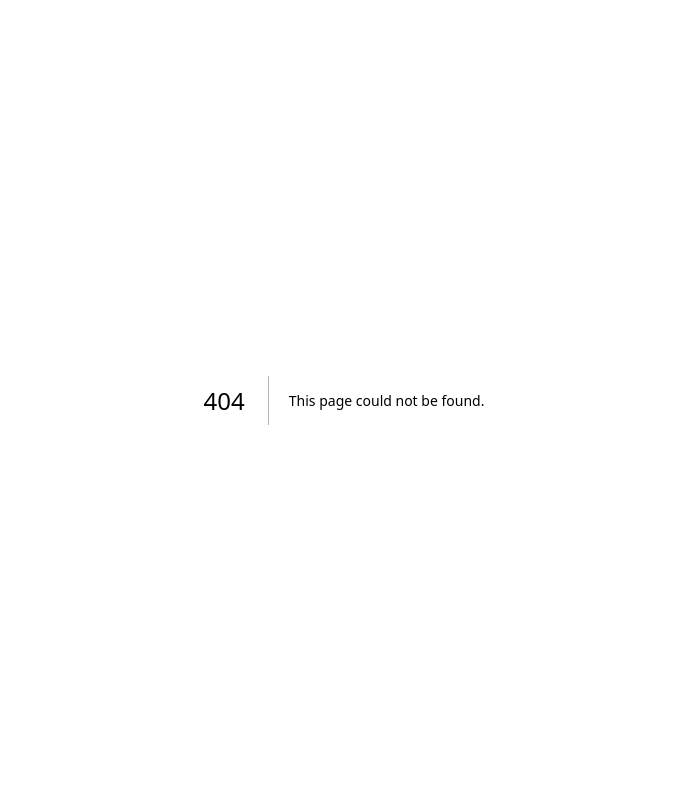
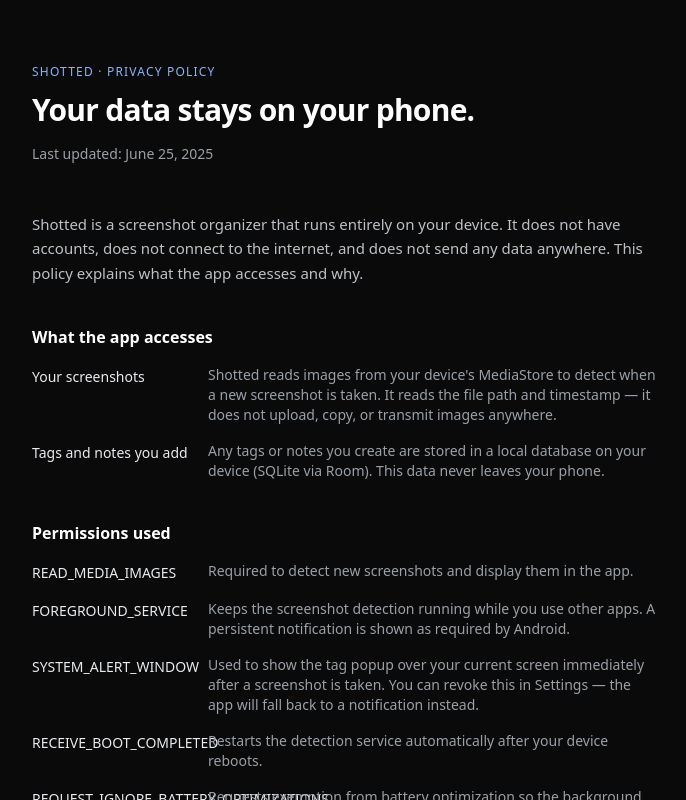
Before and after one commit to Pranav322/portfolio-v3, a Next.js app: page /privacy/shotted in a window 1280 px wide. Before the commit this address had no page. Shown: the whole page, without its empty margins (296-982 px from the left). Built offline with nearby package versions, Linux system fonts and the light colour scheme.

Commit message:
add Shotted app privacy policy page

```diff
--- /dev/null
+++ b/app/privacy/shotted/page.tsx
@@ -0,0 +1,151 @@
+import type { Metadata } from 'next';
+
+export const metadata: Metadata = {
+  title: 'Privacy Policy — Shotted',
+  description: 'Privacy policy for the Shotted screenshot organizer app.',
+};
+
+const LAST_UPDATED = 'June 25, 2025';
+const CONTACT_EMAIL = 'pranav.kumar@thesouledstore.com';
+
+export default function ShottedPrivacyPolicy() {
+  return (
+    <div className="min-h-screen overflow-y-auto bg-[#0a0a0a] text-[#e8eaed]">
+      <div className="mx-auto max-w-2xl px-6 py-16">
+        {/* Header */}
+        <div className="mb-12">
+          <p className="mb-3 text-xs font-medium uppercase tracking-widest text-[#8ab4f8]">
+            Shotted · Privacy Policy
+          </p>
+          <h1 className="mb-4 text-3xl font-semibold tracking-tight text-white">
+            Your data stays on your phone.
+          </h1>
+          <p className="text-sm text-[#9aa0a6]">Last updated: {LAST_UPDATED}</p>
+        </div>
+
+        <div className="space-y-10 text-[15px] leading-relaxed text-[#bdc1c6]">
+          {/* Overview */}
+          <section>
+            <p>
+              Shotted is a screenshot organizer that runs entirely on your device. It does not have
+              accounts, does not connect to the internet, and does not send any data anywhere. This
+              policy explains what the app accesses and why.
+            </p>
+          </section>
+
+          {/* What we access */}
+          <section>
+            <h2 className="mb-4 text-base font-semibold text-white">What the app accesses</h2>
+            <div className="space-y-4">
+              <Row
+                label="Your screenshots"
+                detail="Shotted reads images from your device's MediaStore to detect when a new screenshot is taken. It reads the file path and timestamp — it does not upload, copy, or transmit images anywhere."
+              />
+              <Row
+                label="Tags and notes you add"
+                detail="Any tags or notes you create are stored in a local database on your device (SQLite via Room). This data never leaves your phone."
+              />
+            </div>
+          </section>
+
+          {/* Permissions */}
+          <section>
+            <h2 className="mb-4 text-base font-semibold text-white">Permissions used</h2>
+            <div className="space-y-4">
+              <Row
+                label="READ_MEDIA_IMAGES"
+                detail="Required to detect new screenshots and display them in the app."
+              />
+              <Row
+                label="FOREGROUND_SERVICE"
+                detail="Keeps the screenshot detection running while you use other apps. A persistent notification is shown as required by Android."
+              />
+              <Row
+                label="SYSTEM_ALERT_WINDOW"
+                detail="Used to show the tag popup over your current screen immediately after a screenshot is taken. You can revoke this in Settings — the app will fall back to a notification instead."
+              />
+              <Row
+                label="RECEIVE_BOOT_COMPLETED"
+                detail="Restarts the detection service automatically after your device reboots."
+              />
+              <Row
+                label="REQUEST_IGNORE_BATTERY_OPTIMIZATIONS"
+                detail="Requests exemption from battery optimization so the background service is not killed by the OS. You can deny or revoke this at any time in Settings."
+              />
+            </div>
+          </section>
+
+          {/* No third parties */}
+          <section>
+            <h2 className="mb-4 text-base font-semibold text-white">Third parties</h2>
+            <p>
+              Shotted contains no analytics, no advertising SDKs, no crash reporting services, and
+              no tracking of any kind. No data is shared with any third party.
+            </p>
+          </section>
+
+          {/* Data storage */}
+          <section>
+            <h2 className="mb-4 text-base font-semibold text-white">Data storage and deletion</h2>
+            <p>
+              All data — your tags, notes, and screenshot records — is stored locally on your
+              device. Uninstalling the app deletes all of it. There is no cloud backup and no way
+              for us to access or recover it.
+            </p>
+          </section>
+
+          {/* Children */}
+          <section>
+            <h2 className="mb-4 text-base font-semibold text-white">Children</h2>
+            <p>
+              Shotted is not directed at children under 13 and does not knowingly collect
+              information from them.
+            </p>
+          </section>
+
+          {/* Changes */}
+          <section>
+            <h2 className="mb-4 text-base font-semibold text-white">Changes to this policy</h2>
+            <p>
+              If this policy changes materially, the updated version will be posted at this URL with
+              a new date. Since the app collects no data, changes are unlikely.
+            </p>
+          </section>
+
+          {/* Contact */}
+          <section>
+            <h2 className="mb-4 text-base font-semibold text-white">Contact</h2>
+            <p>
+              Questions?{' '}
+              <a
+                href={`mailto:${CONTACT_EMAIL}`}
+                className="text-[#8ab4f8] underline underline-offset-2 hover:text-white transition-colors"
+              >
+                {CONTACT_EMAIL}
+              </a>
+            </p>
+          </section>
+        </div>
+
+        {/* Footer */}
+        <div className="mt-16 border-t border-white/10 pt-8 text-xs text-[#9aa0a6]">
+          <p>
+            Shotted — made by{' '}
+            <a href="/" className="text-[#8ab4f8] hover:text-white transition-colors">
+              Pranav
+            </a>
+          </p>
+        </div>
+      </div>
+    </div>
+  );
+}
+
+function Row({ label, detail }: { label: string; detail: string }) {
+  return (
+    <div className="grid grid-cols-[160px_1fr] gap-4 max-sm:grid-cols-1 max-sm:gap-1">
+      <span className="pt-0.5 text-sm font-medium text-[#e8eaed]">{label}</span>
+      <span className="text-sm text-[#9aa0a6]">{detail}</span>
+    </div>
+  );
+}
```
